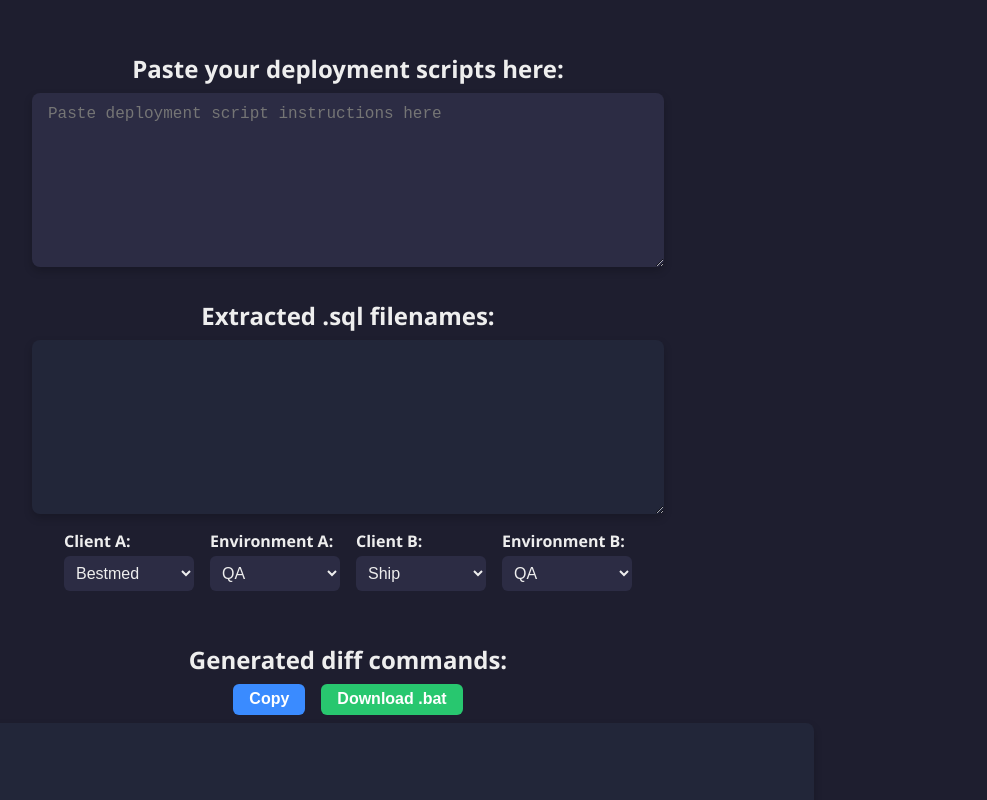
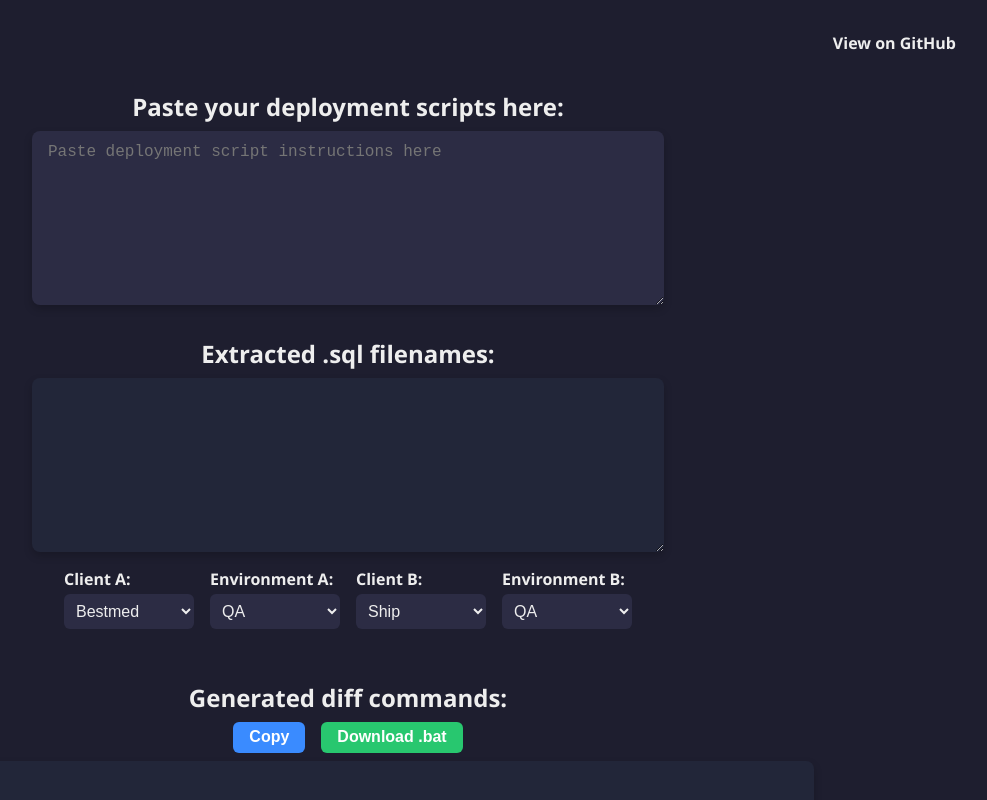
Before and after one commit to senjumomo/diff-script, a React (Create React App) app: page / in a window 1280 px wide. Shown: the top 800 px of the page, without its empty margins (292-1279 px from the left). Built offline with nearby package versions, Linux system fonts and the light colour scheme.

Commit message:
Added link to main git page

```diff
--- a/src/App.js
+++ b/src/App.js
@@ -148,6 +148,17 @@
 
   return (
     <div style={styles.container}>
+
+      {/* GitHub clickable text */}
+      <a
+        href="https://github.com/senjumomo"
+        target="_blank"
+        rel="noopener noreferrer"
+        style={styles.githubLink}
+      >
+        View on GitHub
+      </a>
+
       <h2 style={styles.heading}>Paste your deployment scripts here:</h2>
       <textarea
         value={inputText}
@@ -230,6 +241,14 @@
 }
 
 const styles = {
+  githubLink: {
+    color: "#eee",
+    textDecoration: "none",
+    fontWeight: "bold",
+    fontSize: "1rem",
+    alignSelf: "flex-end", // push it to the right
+    marginBottom: "1rem",
+  },
   container: {
     padding: "2rem",
     fontFamily: "'Segoe UI', Tahoma, Geneva, Verdana, sans-serif",
```
